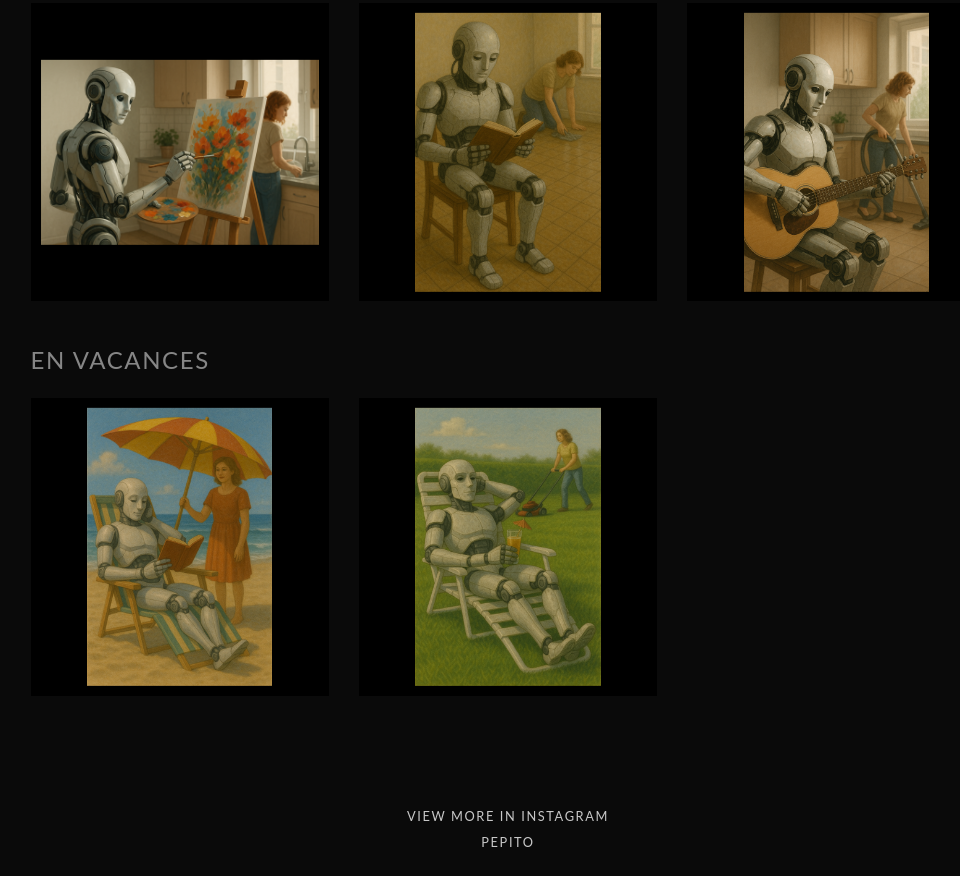
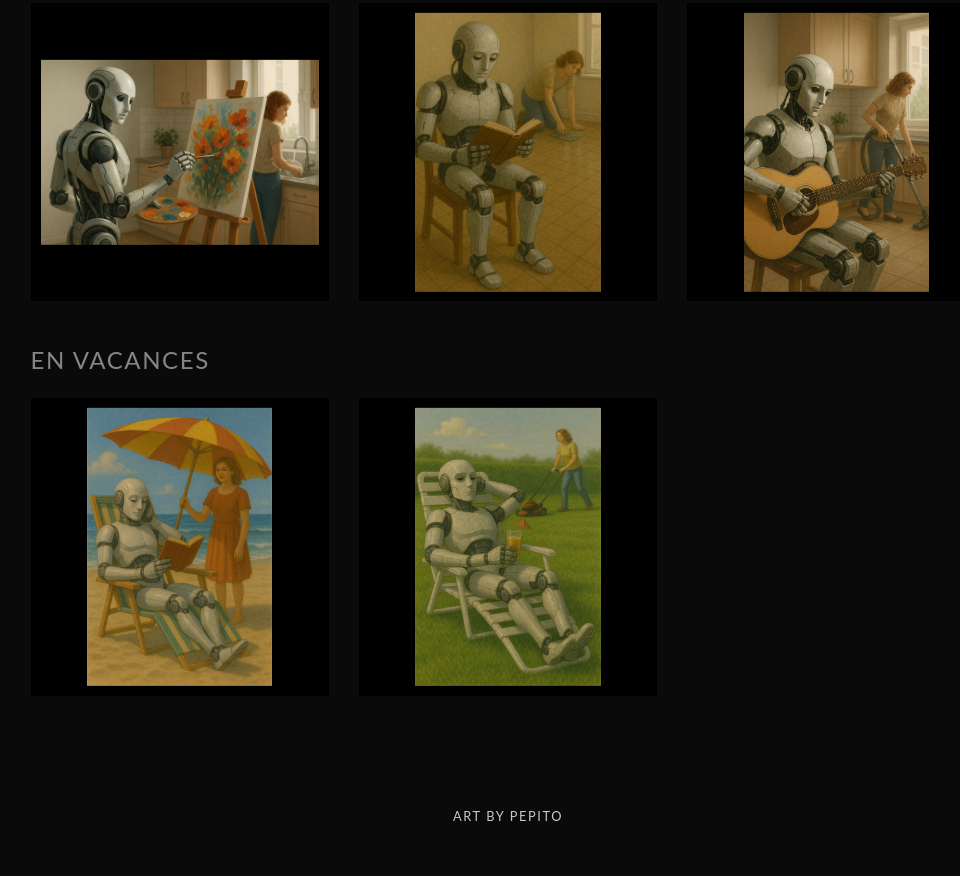
Before and after one commit to qwertme/notreaveniroisif.github.io, a plain HTML site: page index.html in a window 1280 px wide. Shown: the part 648-1524 px from the top of the page, without its empty margins (132-1092 px from the left). After the commit the page ends 1498 px from the top, so only its background shows below. Drawn offline with Linux system fonts and the light colour scheme.

Commit message:
Deploying to master from @ qwertme/notreaveniroisif.com@a5b6543298d08d45bf470b9476617770e9883b18 🚀

```diff
--- a/index.html
+++ b/index.html
@@ -80,10 +80,8 @@
               data-size="1024x1536">
               <img class="photo-img" itemprop="thumbnail" src="./photos/En vacances/cours.min.png"/>
             </a>
-          </figure></div></div><footer><a class="footer-item" target="blank"" href="https://www.instagram.com/notreaveniroisif/">
-      View more in Instagram
-    </a><div class="footer-item">
-    Pepito
+          </figure></div></div><footer><div class="footer-item">
+    Art By Pepito
   </div>
 </footer><!-- Root element of PhotoSwipe. Must have class pswp. -->
 <div class="pswp" tabindex="-1" role="dialog" aria-hidden="true">
```
